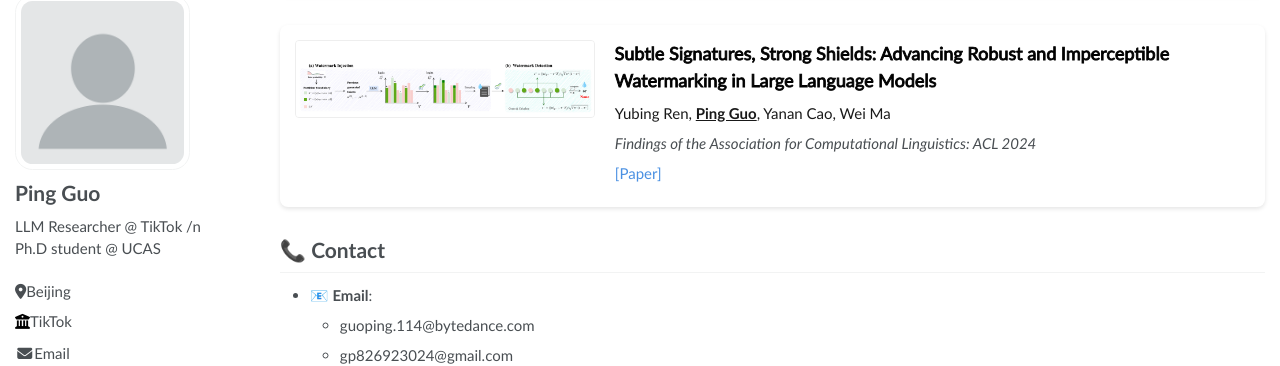
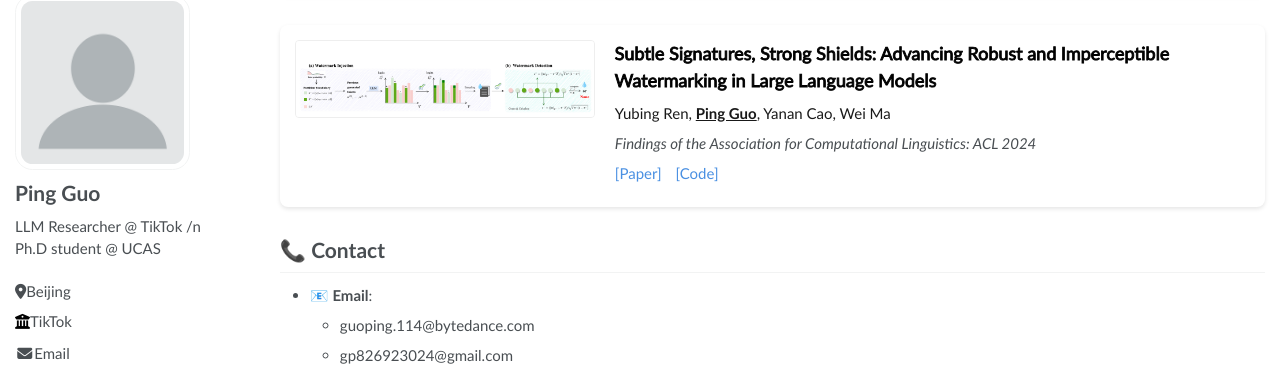
Before and after one commit to Ping-Guo-UCAS/Ping-Guo-UCAS.github.io, a Jekyll site: the page built from _pages/about.md, in a window 1280 px wide and 900 px high, scrolled down 927 px. Shown: the part 96-462 px from the top of the window. Built offline with Jekyll 4.4.1, drawn with Linux system fonts in a browser that asks for light colours.

Commit message:
Update about.md

```diff
--- a/_pages/about.md
+++ b/_pages/about.md
@@ -57,7 +57,7 @@ Hi! My name is **Ping Guo (郭平)**. Currently, I am working at TikTok, focusin
 <div class="paper-title">Subtle Signatures, Strong Shields: Advancing Robust and Imperceptible Watermarking in Large Language Models</div>
 <p class="paper-authors">Yubing Ren, <strong style="text-decoration-line: underline;">Ping Guo</strong>, Yanan Cao, Wei Ma</p>
 <p class="paper-venue">Findings of the Association for Computational Linguistics: ACL 2024</p>
-<p class="paper-links"><a href="https://aclanthology.org/2024.findings-acl.327/">[Paper]</a></p>
+<p class="paper-links"><a href="https://aclanthology.org/2024.findings-acl.327/">[Paper]</a> <a href="https://github.com/Lilice-r/RIW">[Code]</a> </p>
 </div>
 </div>
 
```
